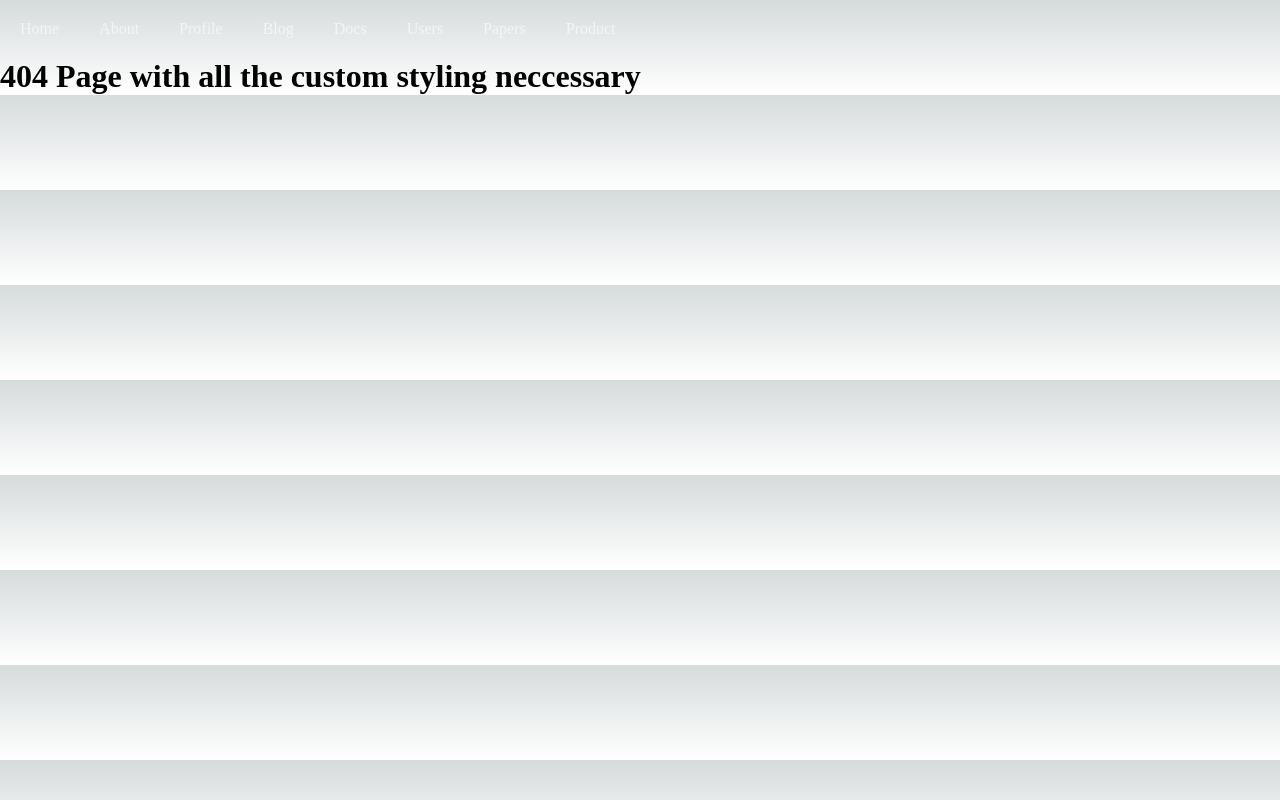
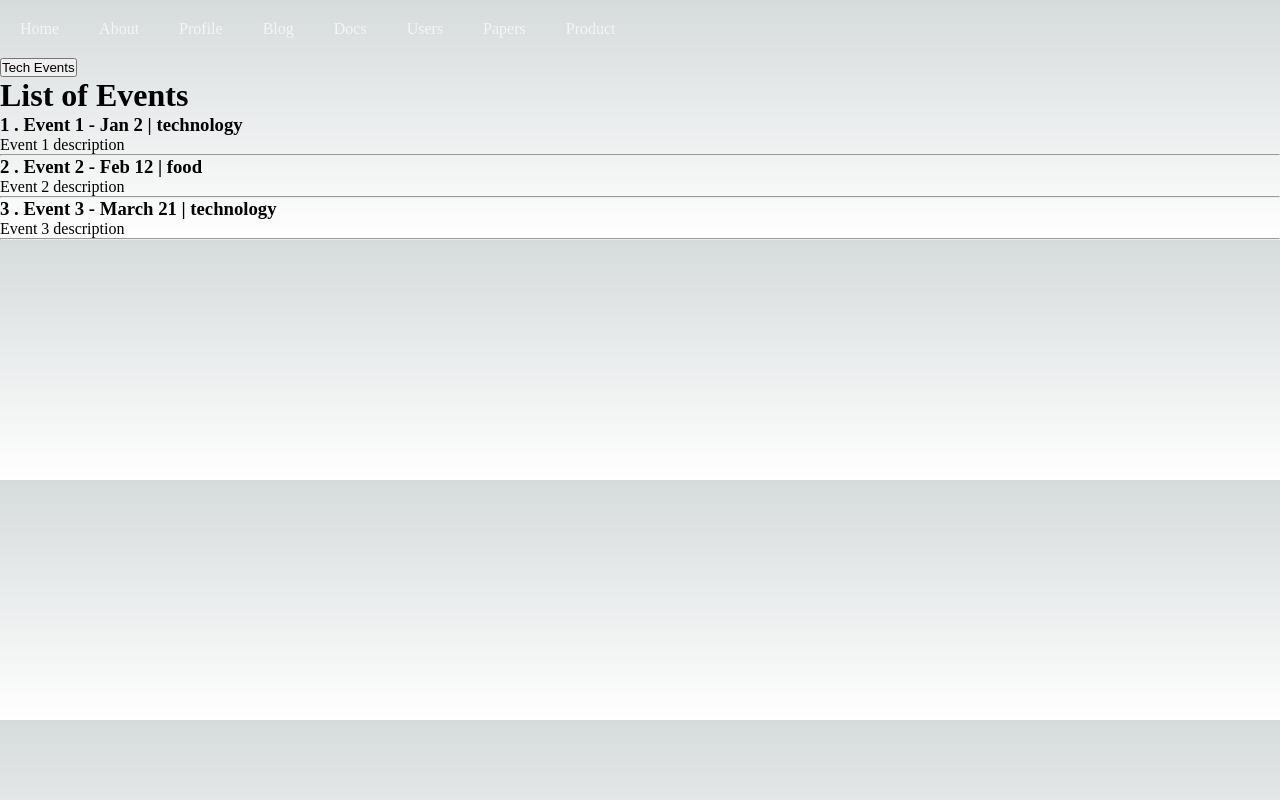
Before and after one commit to Emmanuel-Dominic/nextjs-moment, a Next.js app: page /events in a window 1280 px wide. Before the commit this address had no page. Built offline with nearby package versions, Linux system fonts and the light colour scheme; data requests are answered from the project's data file.

Commit message:
implements pre-rendering with Client-side data fetching

```diff
--- a/db.json
+++ b/db.json
@@ -44,5 +44,28 @@
             "category": "software",
             "description": "News Article 3 description"
         }
+    ],
+    "events": [
+        {
+            "id": 1,
+            "title": "Event 1",
+            "category": "technology",
+            "date": "Jan 2",
+            "description": "Event 1 description"
+        },
+        {
+            "id": 2,
+            "title": "Event 2",
+            "category": "food",
+            "date": "Feb 12",
+            "description": "Event 2 description"
+        },
+        {
+            "id": 3,
+            "title": "Event 3",
+            "category": "technology",
+            "date":"March 21",
+            "description": "Event 3 description"
+        }
     ]
 }
--- /dev/null
+++ b/pages/events.js
@@ -0,0 +1,46 @@
+import { useState } from "react"
+import { useRouter } from "next/router";
+
+export default function EvenList({eventList}) {
+    const [events, setEvents] = useState(eventList)
+    const router = useRouter()
+
+    const fetchTechnologyEvents = async () => {
+        const response = await fetch(`http://localhost:4000/events?category=technology`);
+        const data = await response.json();
+        setEvents(data)
+        router.push('/events?category=technology', undefined, {shallow: true})
+    }
+    return (
+        <>
+            <button onClick={fetchTechnologyEvents}>Tech Events</button>
+            <h1>List of Events</h1>
+            {
+                events.map(event => {
+                    return (
+                        <div key={event.id}>
+                            <h3>{event.id} . {event.title} - {event.date} | {event.category}</h3>
+                            <p>{event.description}</p>
+                            <hr />
+                        </div>
+                    )
+                })
+            }
+        </>
+    )
+}
+
+
+export async function getServerSideProps(context) {
+    const { query } = context
+    const { category } = query
+    const queryString = category ? 'category=technology' : ""
+    const response = await fetch(`http://localhost:4000/events?${queryString}`)
+    const data = await response.json()
+
+    return {
+        props: {
+            eventList: data
+        }
+    }
+}
```
